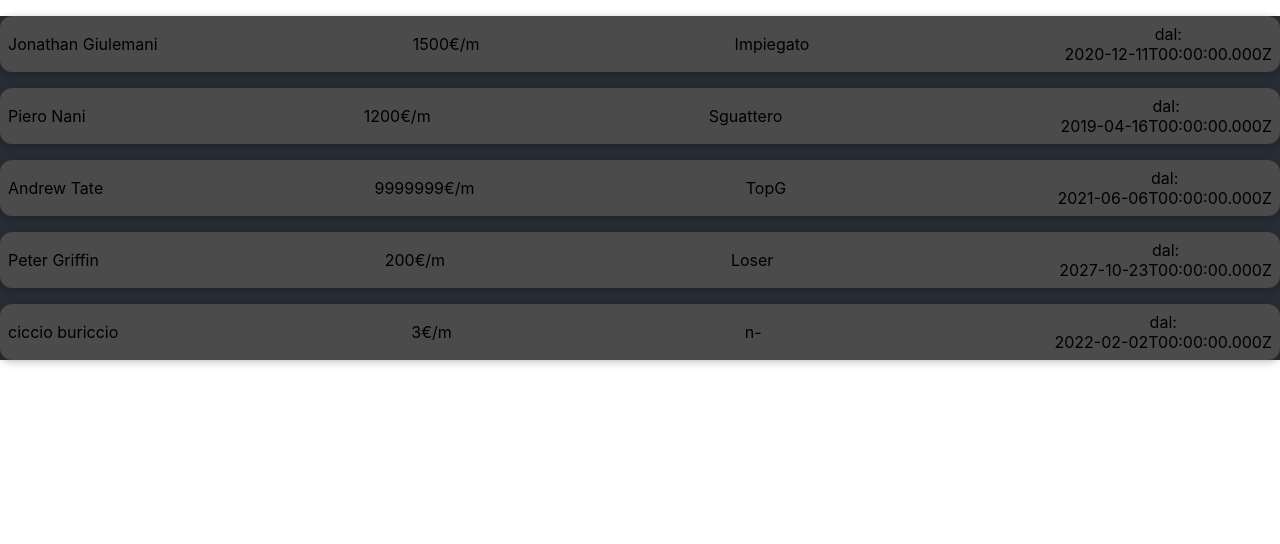
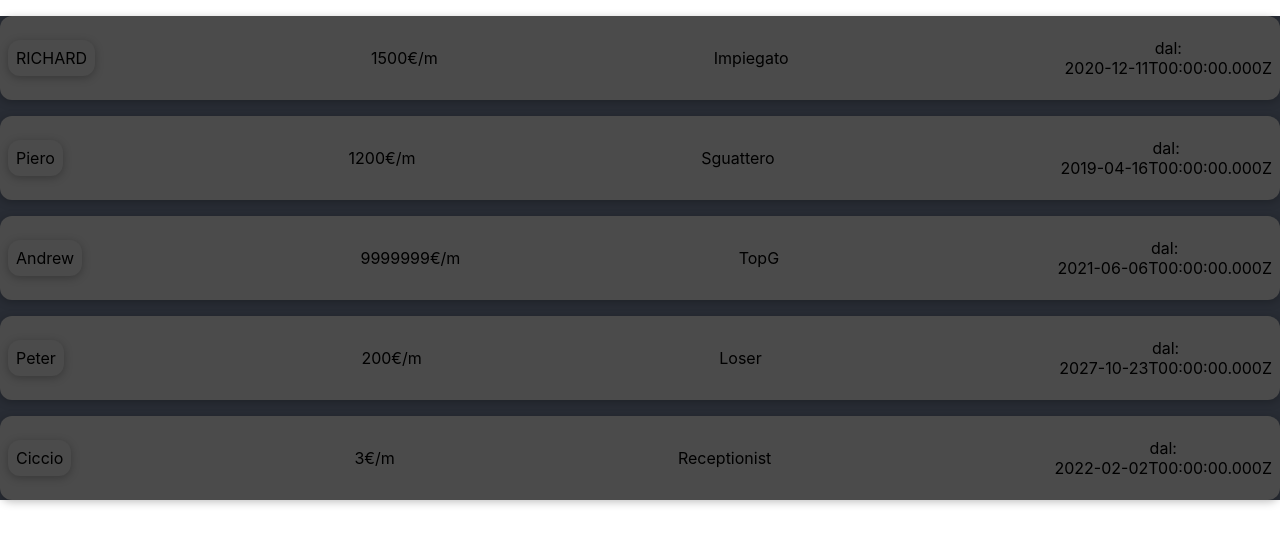
Before and after one commit to GabrieleDellaColletta/PIPLO_FrontEnd, a React (Create React App) app: page / in a window 1280 px wide. Shown: the top 544 px of the page. Built offline with nearby package versions, Linux system fonts and the light colour scheme.

Commit message:
second-commit
aggiunta di attributi al componente utente

```diff
--- a/src/App.js
+++ b/src/App.js
@@ -1,42 +1,53 @@
 import logo from './logo.svg';
 import './App.css';
-import Employee_info from './components/Employee_info';
+import Employee from './components/Employee_info';
+import Date_object from './components/Date_object';
 
 function App() {
+const data_1 = new Date(2023, 2, 6);
 
-  const Employee_infos = [
+  const employees = [
     {
       id: 0,
-      name: 'Jonathan Giulemani',
+      cod_fisc: 'CLLRHR96B01L321O',
+      name: 'RICHARD',
+      surname: 'COLLO',
       role: 'Impiegato',
       wage: 1500,
       hired: new Date(2020, 11, 11),
     },
     {
       id: 1,
-      name: 'Piero Nani',
+      cod_fisc: 'CLLRHR96B01L321O',
+      name: 'Piero',
+      surname: 'Nani',
       role: 'Sguattero',
       wage: 1200,
       hired: new Date(2019, 3, 16),
     },
     {
       id: 2,
-      name: 'Andrew Tate',
+      name: 'Andrew',
+      surname: 'Tate',
       role: 'TopG',
       wage: 9999999,
       hired: new Date(2021, 5, 6),
     },
     {
       id: 3,
-      name: 'Peter Griffin',
+      cod_fisc: 'CLLRHR96B01L321O',
+      name: 'Peter',
+      surname: 'Griffin',
       role: 'Loser',
       wage: 200,
       hired: new Date(2020,93, 23),
     },
     {
       id: 4,
-      name: 'ciccio buriccio',
-      role: 'n-',
+      cod_fisc: 'CLLRHR96B01L321O',
+      name: 'Ciccio',
+      surname: 'Buriccio',
+      role: 'Receptionist',
       wage: 3,
       hired: new Date(2022, 1, 2),
     },
@@ -44,38 +55,47 @@ function App() {
 
   return (
     <div className="App">
-      <div>
-        <Employee_info
-          name={Employee_infos[0].name}
-          role={Employee_infos[0].role}
-          wage={Employee_infos[0].wage}
-          hired={Employee_infos[0].hired}
-        />
-        <Employee_info
-          name={Employee_infos[1].name}
-          role={Employee_infos[1].role}
-          wage={Employee_infos[1].wage}
-          hired={Employee_infos[1].hired}
-        />
-        <Employee_info
-          name={Employee_infos[2].name}
-          role={Employee_infos[2].role}
-          wage={Employee_infos[2].wage}
-          hired={Employee_infos[2].hired}
-        />
-        <Employee_info
-          name={Employee_infos[3].name}
-          role={Employee_infos[3].role}
-          wage={Employee_infos[3].wage}
-          hired={Employee_infos[3].hired}
-        />
-        <Employee_info
-          name={Employee_infos[4].name}
-          role={Employee_infos[4].role}
-          wage={Employee_infos[4].wage}
-          hired={Employee_infos[4].hired}
-        />
-      </div>
+      <Employee
+        cod_fisc={employees[0].cod_fisc}
+        name={employees[0].name}
+        surname={employees[0].surname}
+        role={employees[0].role}
+        wage={employees[0].wage}
+        hired={employees[0].hired}
+      ></Employee>
+      <Employee
+        cod_fisc={employees[1].cod_fisc}
+        name={employees[1].name}
+        surname={employees[2].surname}
+        role={employees[1].role}
+        wage={employees[1].wage}
+        hired={employees[1].hired}
+      ></Employee>
+      <Employee
+        cod_fisc={employees[2].cod_fisc}
+        name={employees[2].name}
+        surname={employees[2].surname}
+        role={employees[2].role}
+        wage={employees[2].wage}
+        hired={employees[2].hired}
+      ></Employee>
+      <Employee
+        cod_fisc={employees[3].cod_fisc}
+        name={employees[3].name}
+        surname={employees[3].surname}
+        role={employees[3].role}
+        wage={employees[3].wage}
+        hired={employees[3].hired}
+      ></Employee>
+      <Employee
+        od_fisc={employees[4].cod_fisc}
+        name={employees[4].name}
+        surname={employees[4].surname}
+        role={employees[4].role}
+        wage={employees[4].wage}
+        hired={employees[4].hired}
+      ></Employee>
+
 
     </div>
   );
--- a/src/components/Employee_info.js
+++ b/src/components/Employee_info.js
@@ -7,7 +7,7 @@ function Employee_info(props) {
     return (
         <div className='employee'>
 
-            <div className='employee_name'>{props.name}</div>
+            <div className='employee'>{props.name}</div>
             <div className='employee_wage'>{props.wage}€/m</div>
             <div className='employee_role'>{props.role}</div>
             <div>dal: <Date_object date={props.hired}/></div>
```
